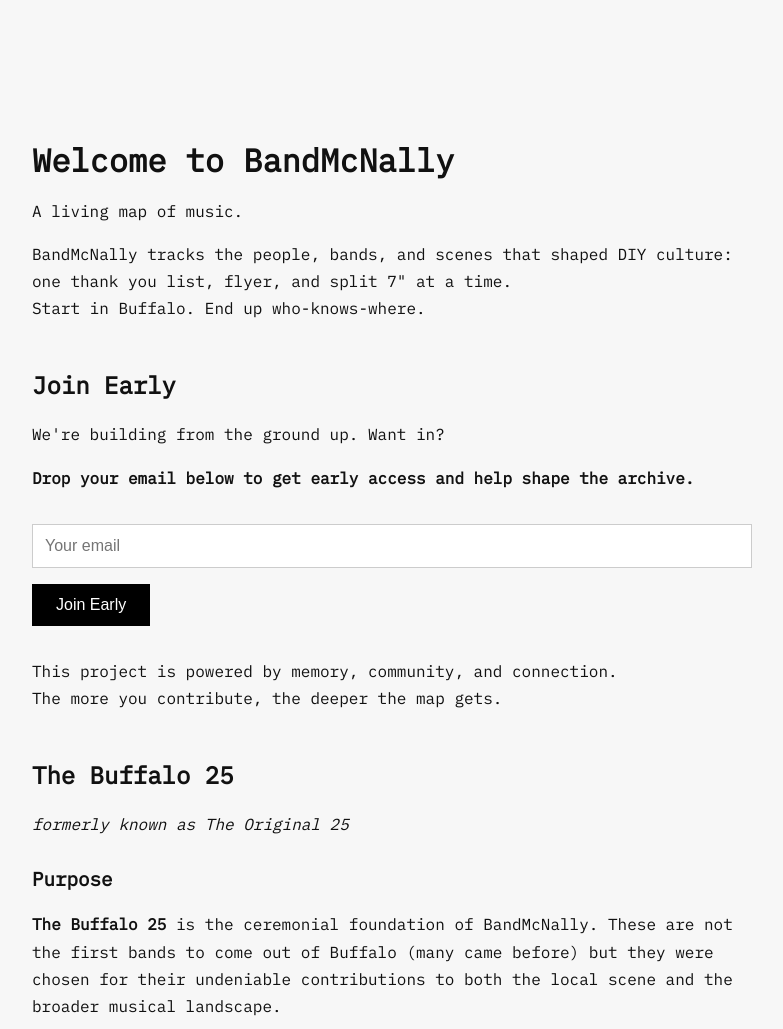
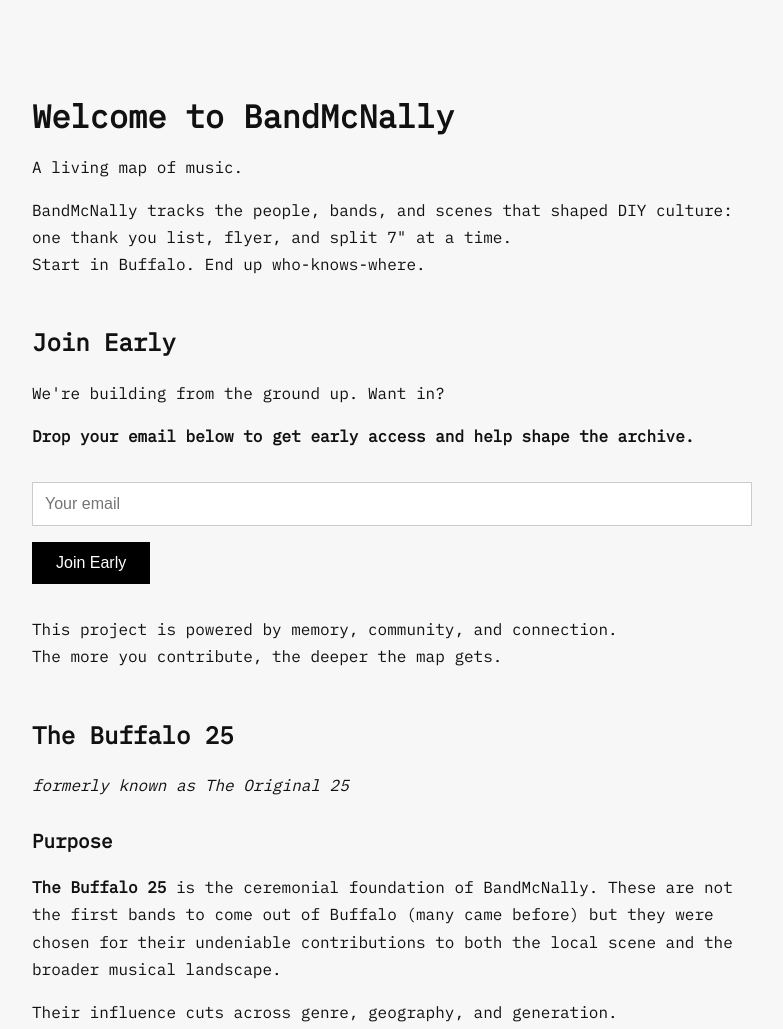
Before and after one commit to derekneuland/bandmcnally, a plain HTML site: page index.html in a window 1280 px wide. Shown: the top 1029 px of the page, without its empty margins (248-1031 px from the left). Drawn offline with Linux system fonts and the light colour scheme.

Commit message:
update stylesheet

```diff
--- a/index.html
+++ b/index.html
@@ -27,28 +27,29 @@
       line-height: 1.7;
       margin: 0 auto;
       max-width: var(--max-width);
-      padding: 60px 24px;
-    }
-
-    h1, h2, h3 {
-      margin-top: 2.5em;
-      line-height: 1.3;
-      font-weight: 600;
+      padding: 48px 20px;
     }
 
     h1 {
       font-size: 2rem;
+      font-weight: 600;
+      margin-top: 1.5em; /* tighter spacing */
       margin-bottom: 0.5em;
+      line-height: 1.3;
     }
 
     h2 {
       font-size: 1.5rem;
+      font-weight: 600;
       margin-top: 2em;
+      line-height: 1.4;
     }
 
     h3 {
       font-size: 1.2rem;
+      font-weight: 600;
       margin-top: 1.5em;
+      line-height: 1.4;
     }
 
     p, ul, ol {
@@ -69,6 +70,8 @@
 
     form {
       margin: 2em 0;
+      display: flex;
+      flex-direction: column;
     }
 
     input[type="email"] {
@@ -82,6 +85,7 @@
     }
 
     button {
+      width: fit-content;
       padding: 0.75em 1.5em;
       font-size: 1em;
       background-color: var(--color-accent);
```
